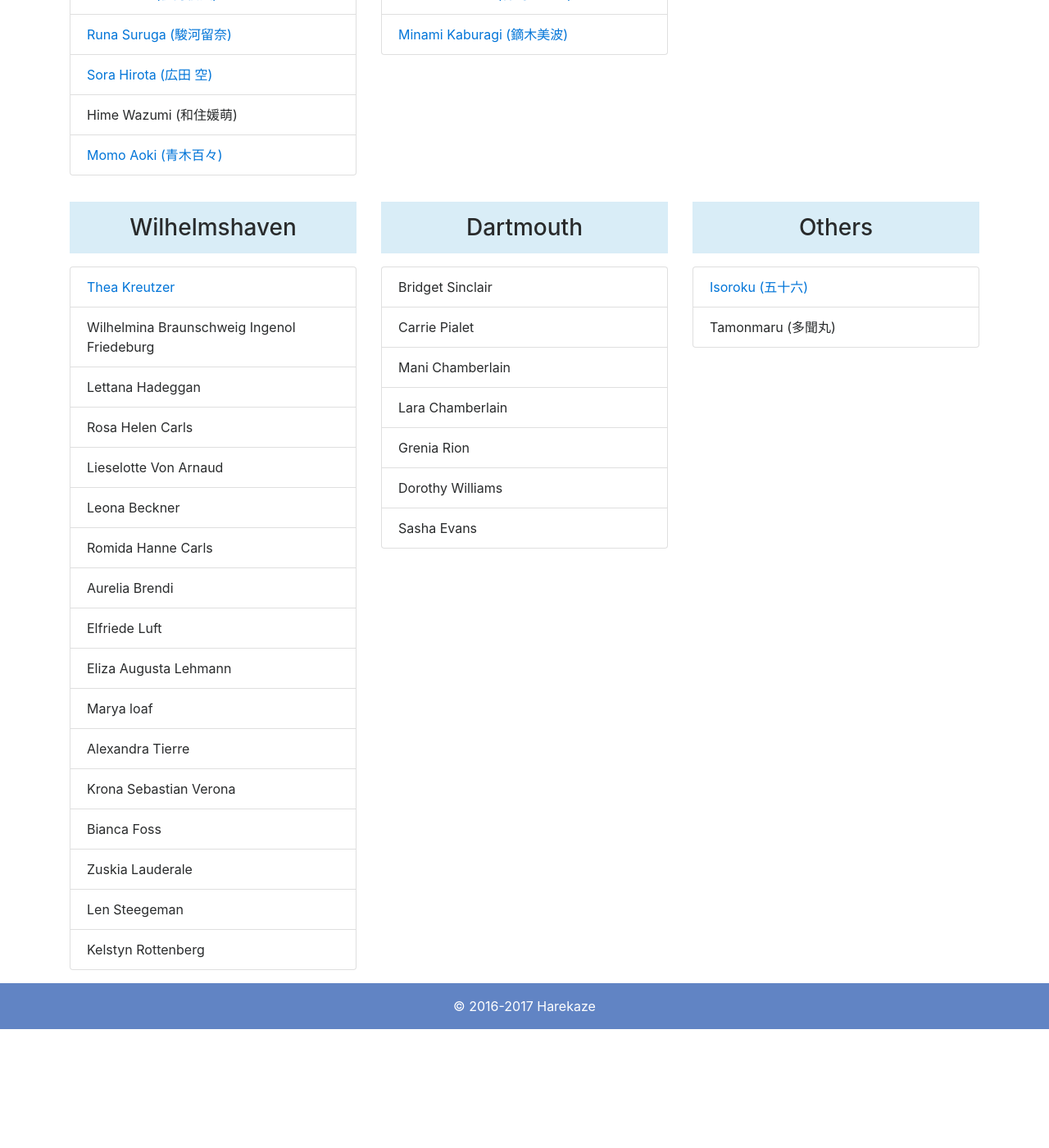
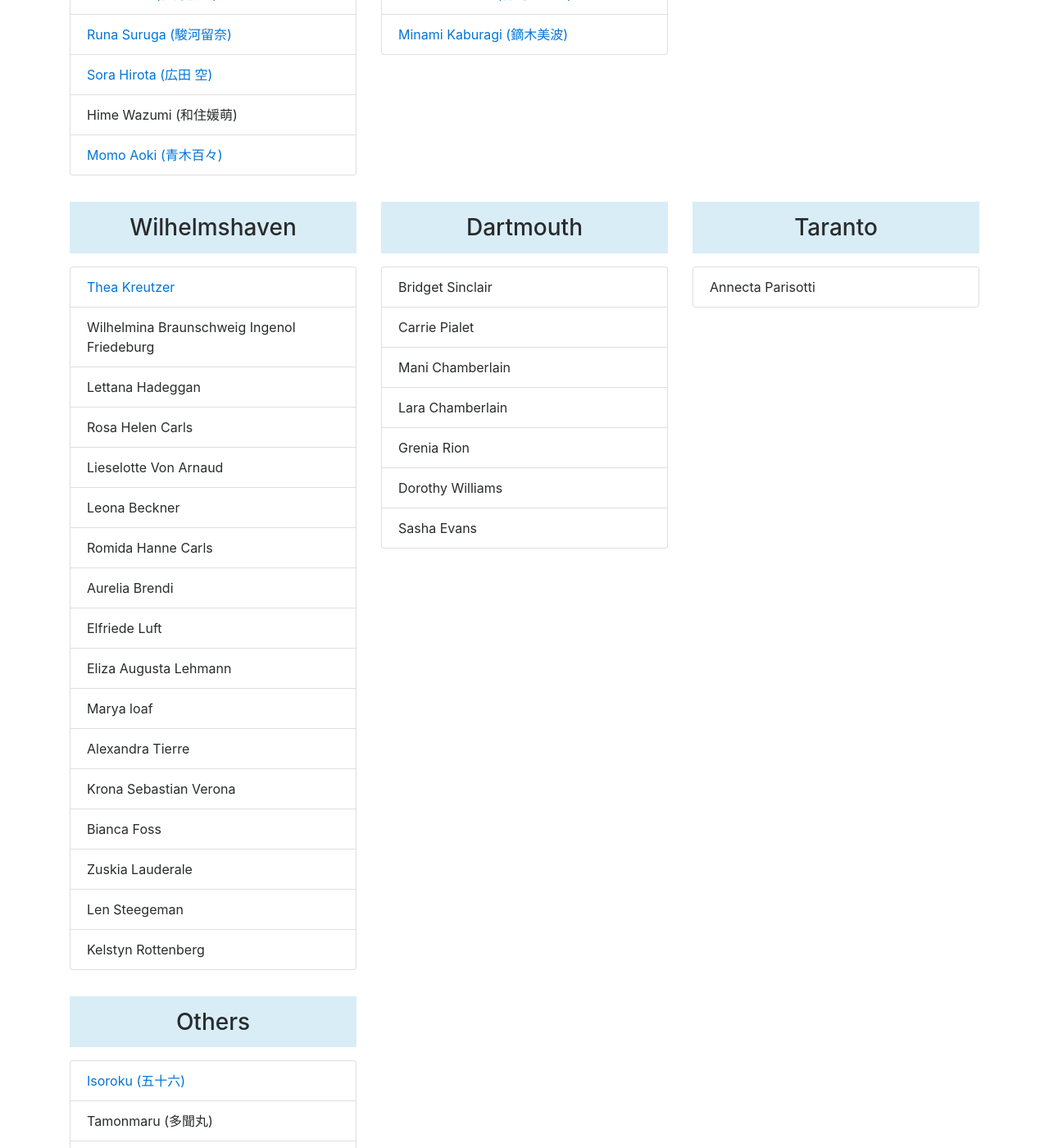
Before and after one commit to TeamHarekaze/TeamHarekaze.github.io, a Jekyll site: the page built from members.html, in a window 1280 px wide and 1400 px high, scrolled down 1373 px. Shown: the whole window at 82% size. Built offline with Jekyll 4.4.1, drawn with Linux system fonts in a browser that asks for light colours; nearby versions of some CDN libraries; before the commit the page ends 2628 px from its top, so only the background shows below that.

Commit message:
Added 2 character from comics (Italy and Germany).

```diff
--- a/members.html
+++ b/members.html
@@ -142,11 +142,20 @@ title: Members
       </div>
       <div class="col-md-4">
         <header class="section-header">
+          <h3 id="dartmouth">Taranto</h3>
+        </header>
+        <ul class="list-group">
+          <li class="list-group-item">Annecta Parisotti</li>
+        </ul>
+      </div>
+      <div class="col-md-4">
+        <header class="section-header">
           <h3 id="others">Others</h3>
         </header>
         <ul class="list-group">
           <li class="list-group-item"><a href="https://twitter.com/no_______nonono">Isoroku (五十六)</a></li>
           <li class="list-group-item">Tamonmaru (多聞丸)</li>
+          <li class="list-group-item">Maria Kreutzer</li>
         </ul>
       </div>
     </div>
```
